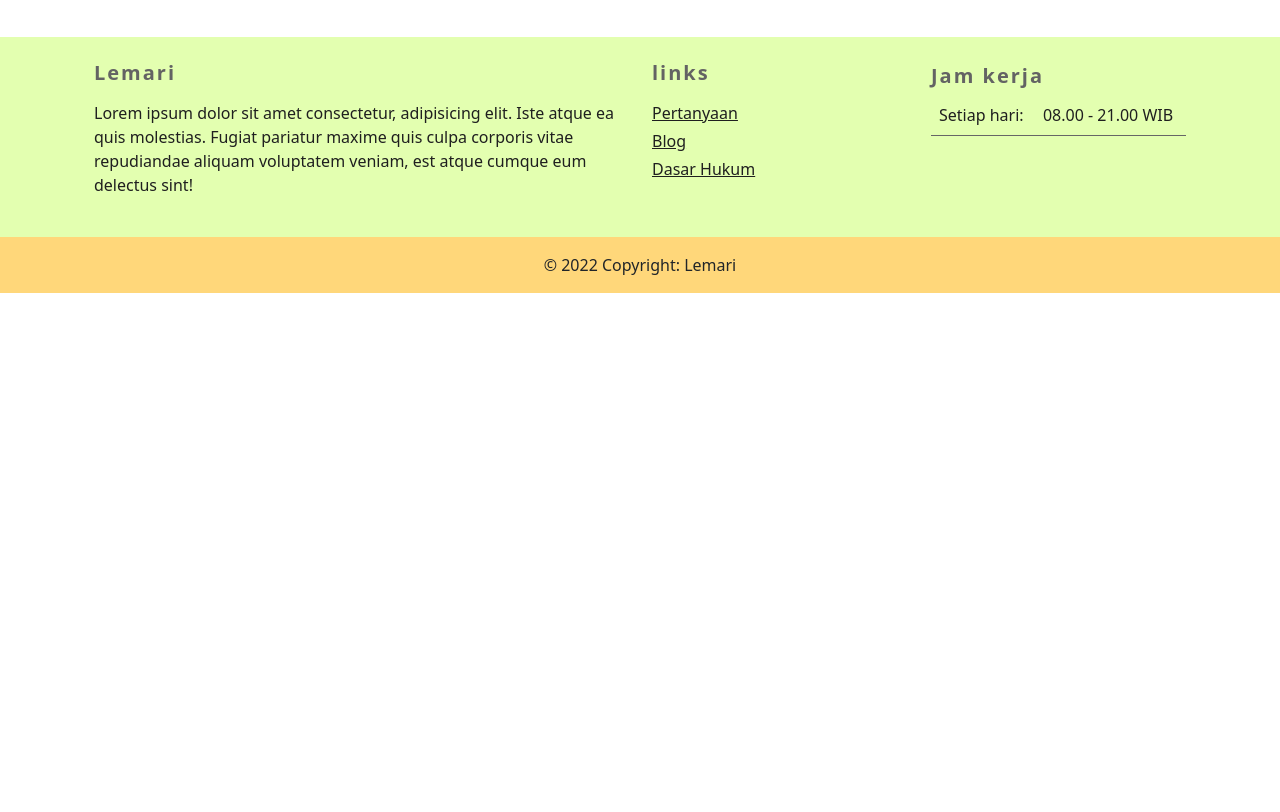
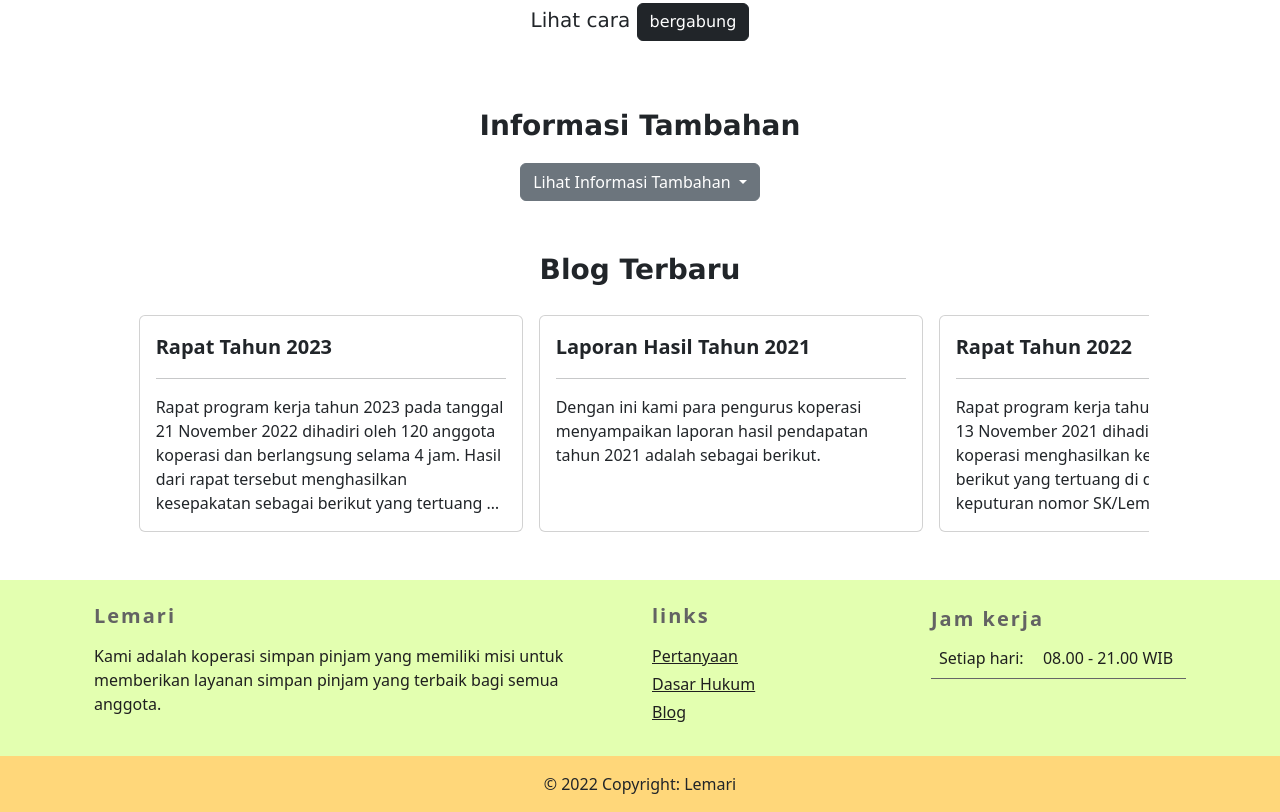
Before and after one commit to HansSeanNathanael/Lemari_ETS_PWEB, a plain HTML site: page public/index.html in a window 1280 px wide. Shown: the part 558-1370 px from the top of the page. Before the commit the page ends 851 px from the top, so only its background shows below. Drawn offline with nearby package versions, Linux system fonts and the light colour scheme.

Commit message:
Halaman utama

```diff
--- a/public/index.css
+++ b/public/index.css
@@ -9,3 +9,16 @@
 .simpanan {
     font-size: 12px;
 }
+
+.blog-card {
+    width: 24rem;
+}
+
+.blog-card-text {
+    height: auto;
+
+    -webkit-line-clamp: 5;
+    display: -webkit-box;
+    -webkit-box-orient: vertical;
+    overflow: hidden;
+}
--- a/public/index.html
+++ b/public/index.html
@@ -20,7 +20,7 @@
                                 <button id="button-masuk" class="btn btn-dark primary-font">Masuk</button>
                             </li>
                             <li class="nav-item dropdown" id="dropdown-button-akun">
-                                <a class="nav-link" id="dropdown-akun" role="button" data-bs-toggle="dropdown" aria-expanded="true">
+                                <a class="nav-link" id="dropdown-akun" role="button" data-bs-toggle="dropdown" data-bs-auto-close="outside" aria-expanded="false">
                                     <div id="nama-akun" class="primary-font d-flex align-items-center">Akun</div>
                                 </a>
                                 <ul class="dropdown-menu dropdown-menu-end" aria-labelledby="dropdown-akun">
@@ -37,15 +37,72 @@
                 </nav>
             </div>
             <hr/>
-            <div class="container d-flex flex-row col-md-6 my-3 justify-content-center">
+            <div class="container d-flex flex-row col-md-10 my-3 justify-content-center">
                 <div class="row w-100">
                     <div class="container my-4">
                         <p class="fs-3 text-center primary-font fw-bold">Tentang Kami</p>
-                        <p class="fs-5 primary-font mt-2" style="text-align: justify; text-justify: inter-word;">Kami adalah koperasi simpan pinjam yaitu badan lembaga koperasi yang memberikan layanan penyimpanan dan pinjaman dana kepada setiap anggotanya. Kami tidak mengejar keuntungan yang besar, setiap hasil keuntungan koperasi akan dikembalikan kepada setiap anggota sesuai dengan ketentuan bagi hasil yang disepakati pada rapat tahunan yang disetujui setiap anggota.</p>
+                        <div class="container col-md-6">
+                            <p class="fs-5 primary-font mt-2" style="text-align: justify; text-justify: inter-word;">Kami adalah koperasi simpan pinjam yaitu badan lembaga koperasi yang memberikan layanan penyimpanan dan pinjaman dana kepada setiap anggotanya. Kami tidak mengejar keuntungan yang besar, setiap hasil keuntungan koperasi akan dikembalikan kepada setiap anggota sesuai dengan ketentuan bagi hasil yang disepakati pada rapat tahunan yang disetujui setiap anggota.</p>
+                        </div>
                     </div>
                     <div class="container my-4">
                         <p class="fs-3 text-center primary-font fw-bold">Cara Bergabung</p>
                         <p class="fs-5 primary-font mt-2" style="text-align: center; text-justify: inter-word;">Lihat cara <button class="btn btn-dark primary-font" onclick="">bergabung</button></p>
+                    </div>
+                    <div class="container my-4">
+                        <p class="fs-3 text-center primary-font fw-bold">Informasi Tambahan</p>
+                        <div class="dropdown text-center">
+                            <button class="btn btn-secondary dropdown-toggle " type="button" id="dropdown-informasi-tambahan" data-bs-toggle="dropdown" aria-expanded="false">
+                                Lihat Informasi Tambahan
+                            </button>
+                            <ul class="dropdown-menu" aria-labelledby="dropdown-informasi-tambahan">
+                                <li><a class="dropdown-item" href="#">Dasar Hukum</a></li>
+                                <li><a class="dropdown-item" href="#">Pertaruan</a></li>
+                                <li><a class="dropdown-item" href="#">Hak dan Kewajiban Anggota</a></li>
+                                <li><a class="dropdown-item" href="#">Lokasi</a></li>
+                            </ul>
+                        </div>
+                    </div>
+                    <div class="container my-4">
+                        <p class="fs-3 text-center primary-font fw-bold">Blog Terbaru</p>
+                        <div class="w-100 justify-content-start d-flex flex-row flex-nowrap overflow-scroll">
+                            <div class="d-flex flex-row m-2">
+                                <div class="card blog-card">
+                                    <div class="card-body">
+                                        <p class="card-title fs-5 fw-bold w-100 text-truncate my-0">Rapat Tahun 2023</p>
+                                        <hr>
+                                        <p class="card-text blog-card-text fs-6 w-100">Rapat program kerja tahun 2023 pada tanggal 21 November 2022 dihadiri oleh 120 anggota koperasi dan berlangsung selama 4 jam. Hasil dari rapat tersebut menghasilkan kesepakatan sebagai berikut yang tertuang di dalam surat keputuran nomor SK/Lemari/2022/012</p>
+                                    </div>
+                                </div>
+                            </div>
+                            <div class="d-flex flex-row m-2">
+                                <div class="card blog-card">
+                                    <div class="card-body">
+                                        <p class="card-title fs-5 fw-bold w-100 text-truncate my-0">Laporan Hasil Tahun 2021</p>
+                                        <hr>
+                                        <p class="card-text blog-card-text fs-6 w-100">Dengan ini kami para pengurus koperasi menyampaikan laporan hasil pendapatan tahun 2021 adalah sebagai berikut.</p>
+                                    </div>
+                                </div>
+                            </div>
+                            <div class="d-flex flex-row m-2">
+                                <div class="card blog-card">
+                                    <div class="card-body">
+                                        <p class="card-title fs-5 fw-bold w-100 text-truncate my-0">Rapat Tahun 2022</p>
+                                        <hr>
+                                        <p class="card-text blog-card-text fs-6 w-100">Rapat program kerja tahun 2022 pada tanggal 13 November 2021 dihadiri oleh 95 anggota koperasi menghasilkan kesepakatan sebagai berikut yang tertuang di dalam surat keputuran nomor SK/Lemari/2021/011</p>
+                                    </div>
+                                </div>
+                            </div>
+                            <div class="d-flex flex-row m-2">
+                                <div class="card blog-card">
+                                    <div class="card-body">
+                                        <p class="card-title fs-5 fw-bold w-100 text-truncate my-0">Hasil Pemilihan Pengurus Periode 2022-2027</p>
+                                        <hr>
+                                        <p class="card-text blog-card-text fs-6 w-100">Hasil pemilu pemilihan pengurus telah selesai, setiap anggota yang terpilih diharapkan dapat menjalankan amanat sebaik-baiknya. Berikut adalah hasil pemilihan pengurus baru.</p>
+                                    </div>
+                                </div>
+                            </div>
+                        </div>
                     </div>
                 </div>
             </div>
@@ -55,9 +112,7 @@
                         <div class="col-lg-6 col-md-12">
                             <h5 class="mb-3 fs-5 fw-bold" style="letter-spacing: 2px; color: #636363;">Lemari</h5>
                             <p style="color: #1f1f1f">
-                                Lorem ipsum dolor sit amet consectetur, adipisicing elit. Iste atque ea quis
-                                molestias. Fugiat pariatur maxime quis culpa corporis vitae repudiandae aliquam
-                                voluptatem veniam, est atque cumque eum delectus sint!
+                                Kami adalah koperasi simpan pinjam yang memiliki misi untuk memberikan layanan simpan pinjam yang terbaik bagi semua anggota.
                             </p>
                         </div>
                         <div class="col-lg-3 col-md-6">
@@ -67,10 +122,10 @@
                                     <a href="#!" style="color: #1f1f1f;">Pertanyaan</a>
                                 </li>
                                 <li class="mb-1">
-                                    <a href="#!" style="color: #1f1f1f;">Blog</a>
+                                    <a href="#!" style="color: #1f1f1f;">Dasar Hukum</a>
                                 </li>
                                 <li class="mb-1">
-                                    <a href="#!" style="color: #1f1f1f;">Dasar Hukum</a>
+                                    <a href="#!" style="color: #1f1f1f;">Blog</a>
                                 </li>
                             </ul>
                         </div>
```
